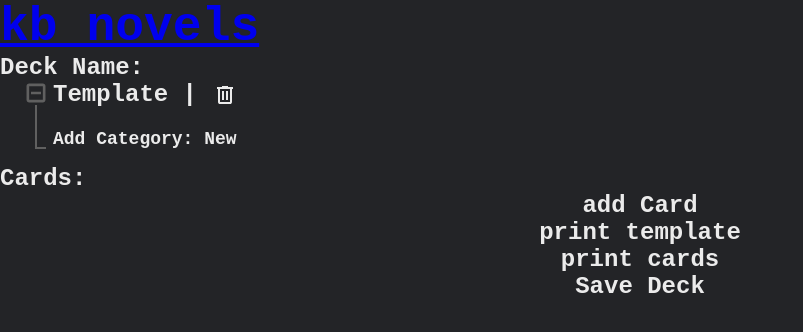
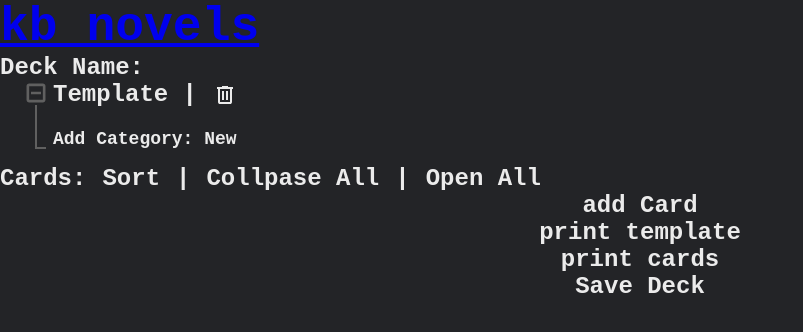
Before and after one commit to brtboi/kb-novels, a React (Create React App) app: page /edit/new in a window 1280 px wide. Shown: the top 332 px of the page, without its empty margins (0-803 px from the left). Built offline with nearby package versions, Linux system fonts and the light colour scheme.

Commit message:
feat /edit: sort and collapse buttons. sort still doesn't refresh cards though

```diff
--- a/src/components/editComponents/EditCard.tsx
+++ b/src/components/editComponents/EditCard.tsx
@@ -196,6 +196,7 @@ export default function EditCard({
                      <DragDropContext onDragEnd={handleCategoriesDragEnd}>
                         <Droppable
                            droppableId={`CategoryDroppable_${cardIndex}`}
+                           key={`CategoryDroppable_${cardIndex}`}
                         >
                            {(provided) => (
                               <div
--- /dev/null
+++ b/src/components/editComponents/EditCardsHeader.tsx
@@ -0,0 +1,125 @@
+import { Card, RowType } from "../../entity/types";
+import styles from "./editStyles.module.scss";
+import { ReactComponent as ArrowUpIcon } from "../../assets/Icons/ArrowUp.svg";
+import { ReactComponent as ArrowDownIcon } from "../../assets/Icons/ArrowDown.svg";
+import { useState } from "react";
+
+interface Props {
+   template: Card;
+   setCards: React.Dispatch<React.SetStateAction<Card[] | null>>;
+   toggleIsCollapsedAll: (isCollapsed: boolean) => void;
+}
+
+export default function EditCardsHeader({
+   template,
+   setCards,
+   toggleIsCollapsedAll,
+}: Props) {
+   //
+   const [isSortMenuOpen, setIsSortMenuOpen] = useState<boolean>(false);
+
+   const sortCards = (categoryID: string, direction: 1 | -1) => {
+      // get the actual answer i'm sorting by (first answer of first row of category specified)
+      const getFirstRow = (card: Card) =>
+         card.categories.find((category) => category._ID === categoryID)
+            ?.rows[0];
+
+      const getFirstAnswer = (card: Card) => {
+         try {
+            return getFirstRow(card)?.answers[0] || "";
+         } catch (error) {
+            return "";
+         }
+      };
+
+      const isNumber = getFirstRow(template)?._type === ("number" as RowType);
+
+      setCards((prev) => {
+         const _prev = structuredClone(prev);
+
+         console.log(isNumber, direction);
+
+         if (isNumber && direction === 1) {
+            _prev?.sort(
+               (a, b) =>
+                  parseFloat(getFirstAnswer(a)) - parseFloat(getFirstAnswer(b))
+            );
+         } else if (isNumber && direction === -1) {
+            _prev?.sort(
+               (a, b) =>
+                  parseFloat(getFirstAnswer(b)) - parseFloat(getFirstAnswer(a))
+            );
+         } else if (direction === 1) {
+            _prev?.sort((a, b) =>
+               getFirstAnswer(a).localeCompare(getFirstAnswer(b))
+            );
+         } else {
+            _prev?.sort((a, b) =>
+               getFirstAnswer(b).localeCompare(getFirstAnswer(a))
+            );
+         }
+
+         return _prev;
+      });
+
+      setIsSortMenuOpen(false);
+   };
+
+   return (
+      <div className={styles.CardsHeader}>
+         <p>Cards:</p>
+         <button
+            onClick={() => {
+               setIsSortMenuOpen((prev) => !prev);
+            }}
+         >
+            Sort
+         </button>
+         {/* Sort Menu */}
+         {isSortMenuOpen && (
+            <div className={styles.SortMenu}>
+               {template.categories.map((category) => (
+                  <div className={styles.SortMenuRow}>
+                     <p>{category.name}</p>
+                     {/* Sort Menu Buttons */}
+                     <div className={styles.SortMenuButtons}>
+                        <button
+                           onClick={() => {
+                              sortCards(category._ID, 1);
+                           }}
+                           className={styles.SettingsButton}
+                        >
+                           <ArrowUpIcon className={styles.Icon} />
+                        </button>
+                        <button
+                           onClick={() => {
+                              sortCards(category._ID, -1);
+                           }}
+                           className={styles.SettingsButton}
+                        >
+                           <ArrowDownIcon className={styles.Icon} />
+                        </button>
+                     </div>
+                  </div>
+               ))}
+            </div>
+         )}
+         |
+         <button
+            onClick={() => {
+               toggleIsCollapsedAll(true);
+            }}
+         >
+            Collpase All
+         </button>
+         |
+         <button
+            onClick={() => {
+               toggleIsCollapsedAll(false);
+            }}
+         >
+            Open All
+         </button>
+      </div>
+   );
+}
--- a/src/components/editComponents/EditPage.tsx
+++ b/src/components/editComponents/EditPage.tsx
@@ -12,6 +12,7 @@ import {
    Droppable,
    DropResult,
 } from "@hello-pangea/dnd";
+import EditCardsHeader from "./EditCardsHeader";
 
 export default function EditPage() {
    const { deckId } = useParams<{ deckId: string }>();
@@ -26,6 +27,10 @@ export default function EditPage() {
 
    const toggleIsCollapsed = (index: number) => {
       setIsCardsCollapsed((prev) => prev.map((e, i) => (i === index ? !e : e)));
+   };
+
+   const toggleIsCollapsedAll = (isCollapsed: boolean) => {
+      setIsCardsCollapsed((prev) => prev.map(() => isCollapsed));
    };
 
    const handleSaveDeck = async () => {
@@ -151,6 +156,7 @@ export default function EditPage() {
                   />
                </p>
 
+               {/* Template Card */}
                <EditCard
                   card={templateCard}
                   cardIndex={0}
@@ -161,7 +167,12 @@ export default function EditPage() {
                      setIsTemplateCollapsed((prev) => !prev);
                   }}
                />
-               <p>Cards:</p>
+
+               <EditCardsHeader
+                  template={templateCard}
+                  setCards={setCards}
+                  toggleIsCollapsedAll={toggleIsCollapsedAll}
+               />
 
                <DragDropContext onDragEnd={handleCardsDragEnd}>
                   <Droppable droppableId="CardsDroppable">
--- a/src/components/editComponents/editStyles.module.scss
+++ b/src/components/editComponents/editStyles.module.scss
@@ -131,6 +131,35 @@ textarea {
    &:hover {
       background-color: $fontColor;
       transition: background-color 100ms ease-in;
+   }
+}
+
+.CardsHeader {
+   display: flex;
+   flex-direction: row;
+   gap: 1rem;
+
+   .SortMenu {
+      position: absolute;
+      z-index: 9999;
+      left: 10rem;
+
+      display: flex;
+      flex-direction: column;
+      border: 4px solid $fontColor;
+      border-radius: 1rem;
+      background-color: $backgroundColor;
+
+      .SortMenuRow {
+         display: flex;
+         flex-direction: row;
+         justify-content: space-between;
+
+         .SortMenuButtons {
+            display: flex;
+            flex-direction: row;
+         }
+      }
    }
 }
 
```
Also changed, not shown: src/assets/Icons/ArrowDown.svg (added), src/assets/Icons/ArrowUp.svg (added).
